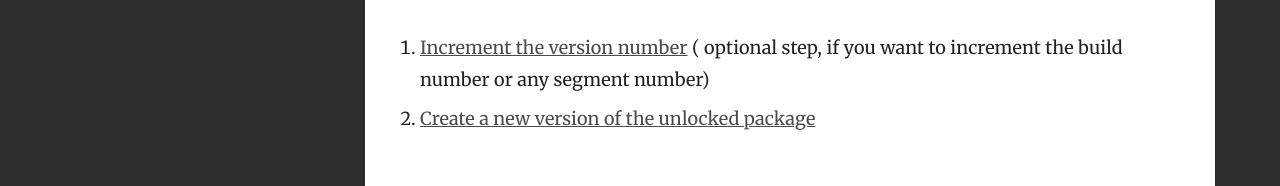
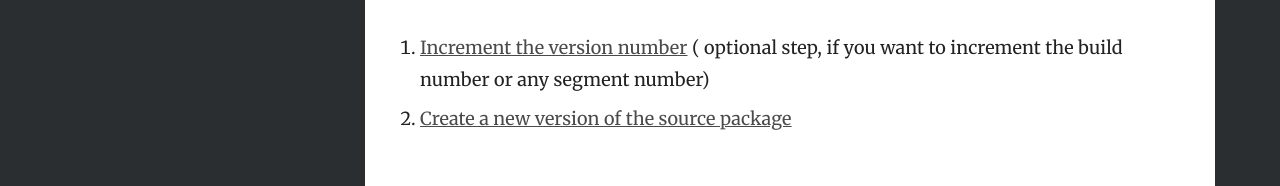
Before and after one commit to nbatterham/sfpowerscripts-doc, a Jekyll site: the page built from _docs/Pipelines/Continous Integration Source Package Pipeline.md, in a window 1280 px wide. Shown: the part 1154-1340 px from the top of the page. Built offline with Jekyll 4.4.1, drawn with Linux system fonts in a browser that asks for light colours.

Commit message:
Updated '_docs/Pipelines/Continous Integration Source Package Pipeline.md' via CloudCannon

```diff
--- a/_docs/Pipelines/Continous Integration Source Package Pipeline.md
+++ b/_docs/Pipelines/Continous Integration Source Package Pipeline.md
@@ -21,4 +21,4 @@ You can import and modify this pipeline using the file provide in the [link](htt
 The steps that are part of this pipeline are (in the exact order)
 
 3. [Increment the version number](/Tasks/Packaging-Tasks/Increment%20Version%20number%20of%20a%20package/) ( optional step, if you want to increment the build number or any segment number)
-4. [Create a new version of the unlocked package](/Tasks/Packaging-Tasks/Create%20Source%20based%20Packaging/)
+4. [Create a new version of the source package](/Tasks/Packaging-Tasks/Create%20Source%20based%20Packaging/)
```
